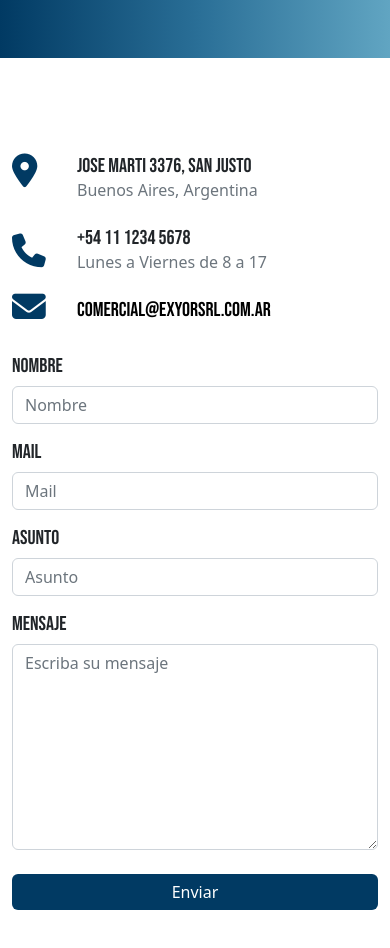
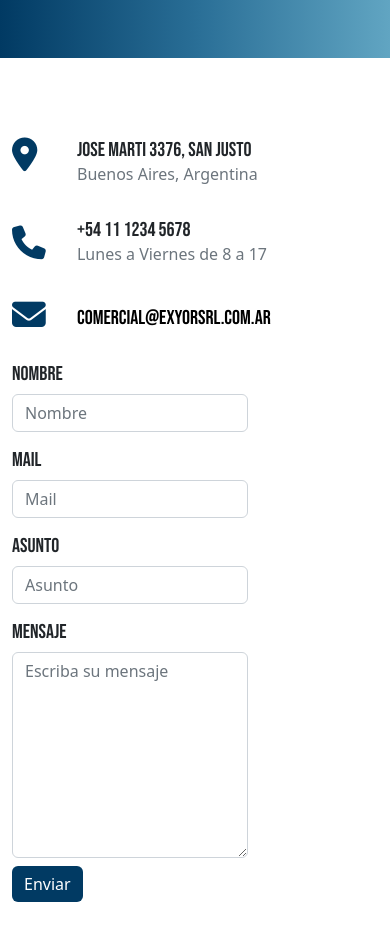
Before and after one commit to angeliemliano/Exyor---Emiliano-Angeli, a website: page pages/contact.html in a window 390 px wide. Shown: the part 280-1228 px from the top of the page. Drawn offline with nearby package versions, Linux system fonts and the light colour scheme; a small style sheet from the web is missing.

Commit message:
new contact form

```diff
--- a/pages/contact.html
+++ b/pages/contact.html
@@ -44,14 +44,14 @@
       </div>
   </section>
 
-  <section class="container pb-3">
+  <section class="container pb-0">
     <div class="row">
       <div class="col-lg-4 col-sm-12">
         <div class="row">
-          <div class="col-2 mt-3"><i class="fa-solid fa-location-dot contact-icon"></i></div>
+          <div class="col-2"><i class="fa-solid fa-location-dot contact-icon"></i></div>
           <div class="col-10">
-              <h5 class="mb-0 mt-3">Jose marti 3376, san justo</h5>
-              <p class="text-muted mt-0 mb-2">Buenos Aires, Argentina</p>
+            <h5 class="mb-0">Jose marti 3376, san justo</h5>
+            <p class="text-muted">Buenos Aires, Argentina</p>
           </div>
 
           <div class="col-2 mt-4"><i class="fa-solid fa-phone contact-icon"></i></div>
@@ -60,28 +60,40 @@
               <p class="text-muted mt-0 mb-2">Lunes a Viernes de 8 a 17</p>
            </div>
 
-           <div class="col-2 mt-2"><i class="fa-solid fa-envelope contact-icon"></i></div>
-            <div class="col-10">
-              <a class="mail-info" href="mailto:comercial@exyorsrl.com.ar"><h5 class="mb-3 mt-3">comercial@exyorsrl.com.ar</h5></a>
+           <div class="col-2 mt-4"><i class="fa-solid fa-envelope contact-icon"></i></div>
+            <div class="col-10 mt-4">
+              <a class="mail-info" href="mailto:comercial@exyorsrl.com.ar"><h5 class="mb-3 mt-2">comercial@exyorsrl.com.ar</h5></a>
            </div>
         </div>
       </div>
-      <div class="col-lg-4 col-sm-12">
+
+      <div class="col-8">
+        <form action="mailto:comercial@asdasd.com.ar" method="post">
+          <div class="row">
+            <div class="col-lg-6 col-sm-12">
               <h5 class="mt-3">Nombre</h5>
-        <input class="common-input form-control mb-6" placeholder="Nombre" type="text">
+              <input class="common-input form-control mb-6" placeholder="Nombre" type="text" required>
               <h5 class="mt-3">Mail</h5>
-        <input class="common-input form-control mb-10" placeholder="Mail" type="text">
+              <input class="common-input form-control mb-10" placeholder="Mail" type="text" pattern="[a-z0-9._%+-]+@[a-z0-9.-]+\.[a-z]{2,4}$" required>
               <h5 class="mt-3">Asunto</h5>
-        <input class="common-input form-control mb-10" placeholder="Asunto" type="text">
+              <input class="common-input form-control mb-10" placeholder="Asunto" type="text" required>
             </div>
-      <div class="col-lg-4 col-sm-12 form-group">
+
+            <div class="col-lg-6 col-sm-12 form-group">
               <h5 class="mt-3">Mensaje</h5>
-        <textarea class="common-text-area form-control" placeholder="Escriba su mensaje" rows="8" name="message"></textarea>
+              <textarea class="common-text-area form-control" placeholder="Escriba su mensaje" rows="8" name="message" required></textarea>
             </div>
-      <div class="d-grid gap-2 d-md-flex justify-content-md-end col-12 mt-4">
-        <button type="button" class="btn btn-success custom-button">Enviar</button>
+
+            <div class="col-12 mt-2">
+             <button type="submit" class="btn btn-success custom-button">Enviar</button>
+            </div>
+
+          </div>
+        </form>
       </div>
     </div>
+
+
   </section>
 
   <section class="container pt-0">
--- a/scss/layout/_footer.scss
+++ b/scss/layout/_footer.scss
@@ -32,3 +32,7 @@ footer {
     cursor: pointer ;
   }
 }
+
+.custom-cr {
+  background-color: red;
+}
```
Also changed, not shown: css/main.css, 1 other file. Lines whose indentation alone changed are shown as unchanged.
